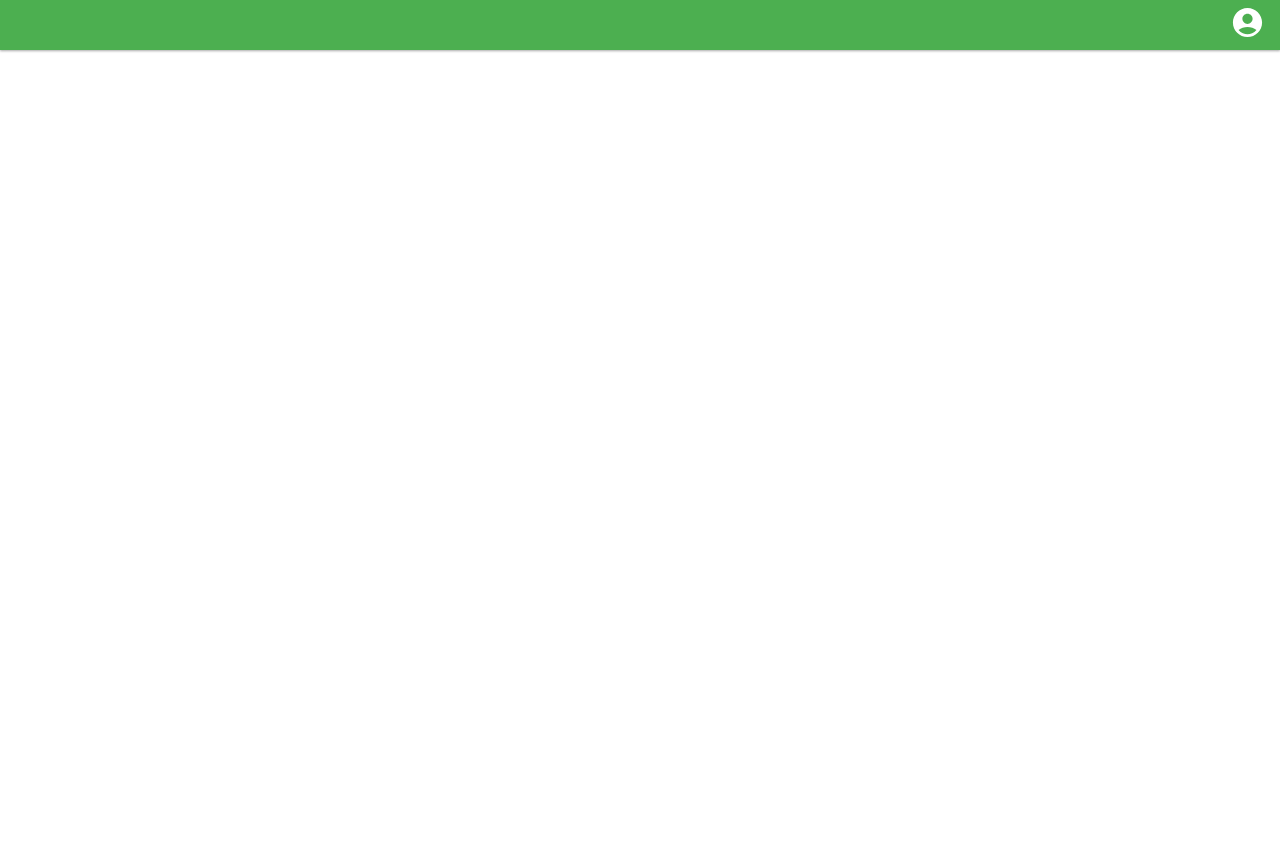
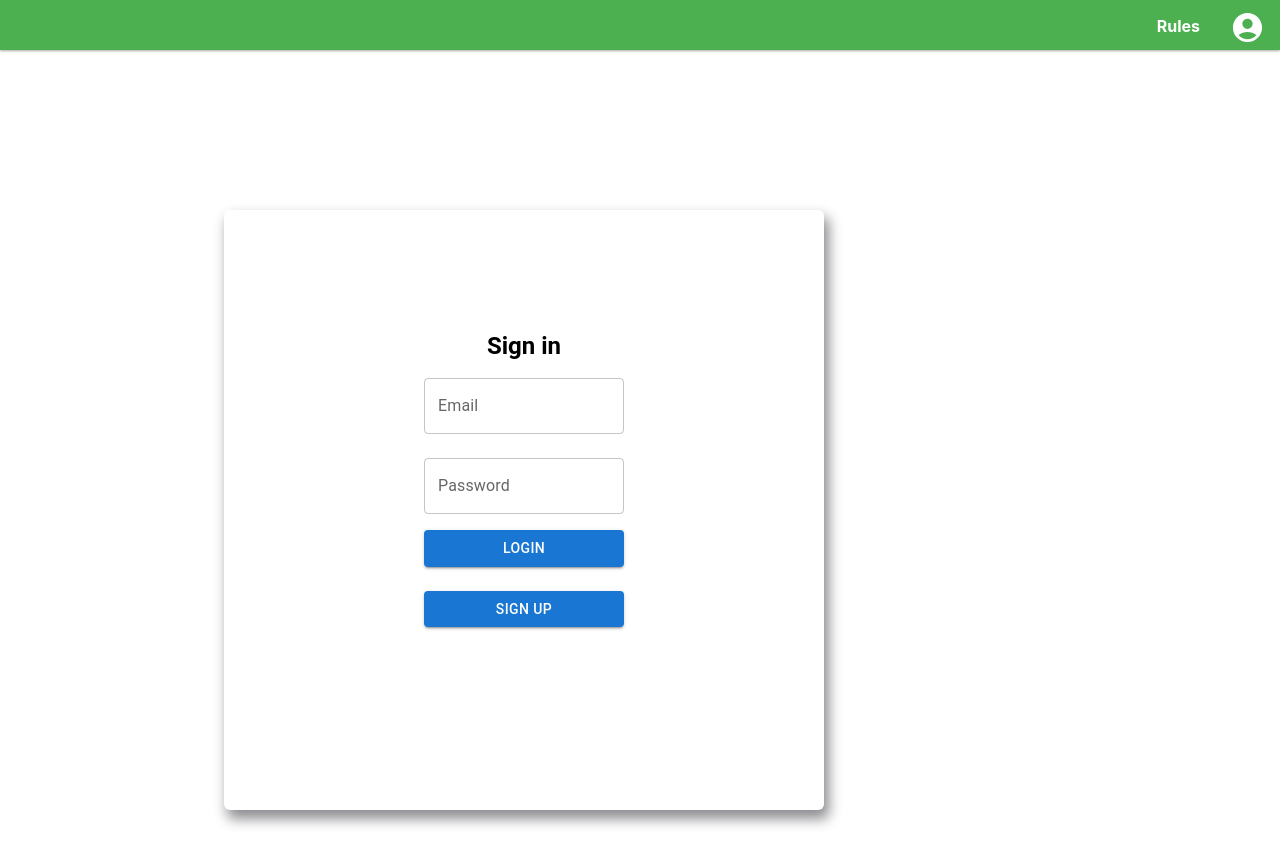
Before and after one commit to TanyaVerbovich/routeapp, a React (Create React App) app in the folder client/: page / in a window 1280 px wide. Before the commit this address had no page. Shown: the top 866 px of the page. Before the commit the page ends 800 px from the top, so only its background shows below. Built offline with nearby package versions, Linux system fonts and the light colour scheme; the HTML template or start-up script is replaced by a standard one.

Commit message:
added page with orders for customers without server logics

```diff
--- a/client/package.json
+++ b/client/package.json
@@ -15,7 +15,9 @@
     "@testing-library/user-event": "^13.5.0",
     "axios": "^0.25.0",
     "react": "^17.0.2",
+    "react-bootstrap": "^2.1.2",
     "react-dom": "^17.0.2",
+    "react-foundation": "^0.9.7",
     "react-router-dom": "^6.2.1",
     "react-scripts": "5.0.0",
     "web-vitals": "^2.1.4"
--- a/client/public/index.html
+++ b/client/public/index.html
@@ -2,19 +2,17 @@
 <html lang="en">
   <head>
     <meta charset="utf-8" />
-    <link rel="icon" href="%PUBLIC_URL%/favicon.ico" />
     <meta name="viewport" content="width=device-width, initial-scale=1" />
-    <meta name="theme-color" content="#000000" />
+    <!-- <meta name="theme-color" content="#000000" /> -->
     <meta
       name="description"
       content="Web site created using create-react-app"
     />
-    <link rel="apple-touch-icon" href="%PUBLIC_URL%/logo192.png" />
     <!--
       manifest.json provides metadata used when your web app is installed on a
       user's mobile device or desktop. See https://developers.google.com/web/fundamentals/web-app-manifest/
     -->
-    <link rel="manifest" href="%PUBLIC_URL%/manifest.json" />
+    <!-- <link rel="manifest" href="%PUBLIC_URL%/manifest.json" /> -->
     <!--
       Notice the use of %PUBLIC_URL% in the tags above.
       It will be replaced with the URL of the `public` folder during the build.
@@ -24,10 +22,9 @@
       work correctly both with client-side routing and a non-root public URL.
       Learn how to configure a non-root public URL by running `npm run build`.
     -->
-    <title>React App</title>
+    <title>Route</title>
   </head>
   <body>
-    <noscript>You need to enable JavaScript to run this app.</noscript>
     <div id="root"></div>
     <!--
       This HTML file is a template.
--- a/client/src/App.js
+++ b/client/src/App.js
@@ -5,6 +5,8 @@ import { Routes, Route } from 'react-router'
 import LoginPage from './pages/LoginPage';
 import RegisterPage from './pages/RegisterPage';
 import NotFoundPage from './pages/NotFoundPage';
+import HomePageCustomer from './pages/HomePageCustomer';
+import Rules from './pages/Rules';
 
 
 function App() {
@@ -12,8 +14,10 @@ function App() {
     <div className="App">
     <Header />
       <Routes>
-        <Route exact path='/login' element={<LoginPage/>}/>
+        <Route exact path='/' element={<LoginPage/>}/>
         <Route exact path='/register' element={<RegisterPage/>}/>
+        <Route exact path='/rules' element={<Rules/>}/>
+        <Route exact path='/homepage/customer' element={<HomePageCustomer/>}/>
         <Route exact path='/not-found' element={<NotFoundPage/>}/>
       </Routes>
     </div>
--- a/client/src/components/Header.jsx
+++ b/client/src/components/Header.jsx
@@ -2,6 +2,7 @@ import React from "react";
 import "./css/main.css";
 import { useNavigate } from "react-router";
 import { IconButton } from "@mui/material";
+import { Link } from "react-router-dom";
 import AccountCircle from "@mui/icons-material/AccountCircle";
 
 const Header = () => {
@@ -9,9 +10,10 @@ const Header = () => {
 
   return (
     <nav className="navbar">
+     <Link to="/rules" style={{ paddingRight: 25, fontWeight: 'bold', textDecoration: 'none', color: "white"}} >Rules</Link>
       <IconButton
         className="iconButton"
-        onClick={() => navigate("/login")}
+        onClick={() => navigate("/")}
         size="small"
         sx={{ color: "white" }}
       >
--- a/client/src/components/auth/Login.jsx
+++ b/client/src/components/auth/Login.jsx
@@ -10,7 +10,7 @@ import api from "./api";
 import { useNavigate, useParams } from "react-router";
 import { cloneElement } from "react";
 
-const Login = ({ handleCloseSourceEventProviderDialog }) => {
+const Login = ({ }) => {
 
   const [email, setEmail] = useState("");
   const [password, setPassword] = useState("");
@@ -37,16 +37,17 @@ const Login = ({ handleCloseSourceEventProviderDialog }) => {
         .post(`/login_profile`, sep_users)
         .then((resp) => {
           const userId = resp.data['res'];
-          console.log(userId);
+          console.log(resp.data['role']);
           console.log(resp.status);
           if (
             resp.status === 200 ||
             resp.status === 201 ||
             resp.status === 204
           ) {
-            navigate(`/register`)
+            if (resp.data['role'] == "customer"){
+              navigate(`/homepage/customer`)
+            }
             // setLoading(false);
-            handleCloseSourceEventProviderDialog(e, reason, true);
           }
           if (
             resp.status === 203
@@ -54,15 +55,13 @@ const Login = ({ handleCloseSourceEventProviderDialog }) => {
            {
             setResult("Password is incorrect");
             // setLoading(false);
-            handleCloseSourceEventProviderDialog(e, reason, false);
           }
           if (
             resp.status === 202
           )
            {
             setResult("No such user");
-            // setLoading(false);
-            handleCloseSourceEventProviderDialog(e, reason, false);
+            // setLoading(false)
           }
 
         });
--- a/client/src/components/auth/Register.jsx
+++ b/client/src/components/auth/Register.jsx
@@ -6,8 +6,7 @@ import { Link, Navigate, useNavigate } from "react-router-dom";
 import api from "./api";
 // import LoadingButton from "@mui/lab/LoadingButton";
 
-const Register = ({
-  handleCloseSourceEventProviderDialog }) => {
+const Register = ({  }) => {
   const [email, setEmail] = useState("");
   const [password, setPassword] = useState("");
   const [role, setRole] = useState("");
@@ -49,16 +48,14 @@ const Register = ({
             resp.status === 201 ||
             resp.status === 204
           ) {
-            navigate('/login')
+            navigate('/')
             // setLoading(false);
-            handleCloseSourceEventProviderDialog(e, reason, true);
           }
           if (
             resp.status === 203
           ) {
             setResult("This username is already taken");
             // setLoading(false);
-            handleCloseSourceEventProviderDialog(e, reason, true);
           }
         });
     }
@@ -138,7 +135,7 @@ const Register = ({
          Sign up
         </Button>
         <Button type="submit" variant="contained" sx={{ mb: 3, mt: 3 }}  >
-          <Link to="/login" style={{ textDecoration: 'none', color: "white" }} >Sign in</Link>
+          <Link to="/" style={{ textDecoration: 'none', color: "white" }} >Sign in</Link>
         </Button>
       </Box>
     </div>
--- a/client/src/components/css/main.css
+++ b/client/src/components/css/main.css
@@ -2,7 +2,7 @@
     height: 50px;
     background-color: #4CAF50;
     border-style: hidden;
-    display: flex;
+    /* display: flex; */
     justify-content: space-between;
     flex-direction: row-reverse;
     align-items: center;
--- a/client/src/pages/LoginPage.jsx
+++ b/client/src/pages/LoginPage.jsx
@@ -6,14 +6,10 @@ import Login from "../components/auth/Login";
 const LoginPage = () => {
   const navigate = useNavigate();
 
-  const handleLogin = () => {
-    navigate("/");
-  };
-
   return (
     <div>
       <Container>
-        <Login handleLogin={handleLogin} />
+        <Login />
       </Container>
     </div>
   );
--- a/client/src/pages/RegisterPage.jsx
+++ b/client/src/pages/RegisterPage.jsx
@@ -6,14 +6,11 @@ import Register from "../components/auth/Register";
 const RegisterPage = () => {
   const navigate = useNavigate();
 
-  function handleRegister() {
-    navigate("/login");
-  }
 
   return (
     <div>
       <Container>
-        <Register handleRegister={handleRegister} />
+        <Register />
       </Container>
     </div>
   );
```
Also changed, not shown: client/public/manifest.json, 2 other files (tests, documents, lock files or other folders).
